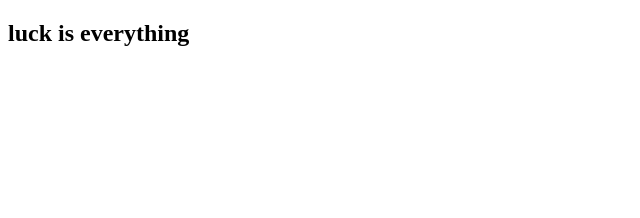
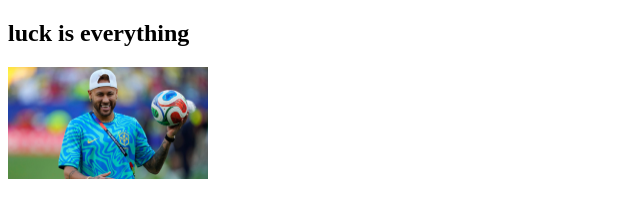
Before and after one commit to acharjeesrijon-bot/my-second-github, a plain HTML site: page index.html in a window 1280 px wide. Shown: the whole page, without its empty margins (0-640 px from the left). Drawn offline with Linux system fonts and the light colour scheme.

Commit message:
photo neymar

```diff
--- a/index.html
+++ b/index.html
@@ -7,7 +7,7 @@
 </head>
 <body>
     <h2>luck is everything</h2>
-    <img src="1a38f6bc2ea74e7ecfe94e5ffa5e5e3c.jpg" alt="">
+    <img width="200px" src="images/Neymar-11.webp" alt="">
 
 </body>
 </html>
```
Also changed, not shown: images/1a38f6bc2ea74e7ecfe94e5ffa5e5e3c.jpg (added), images/Neymar-11.webp (added).
